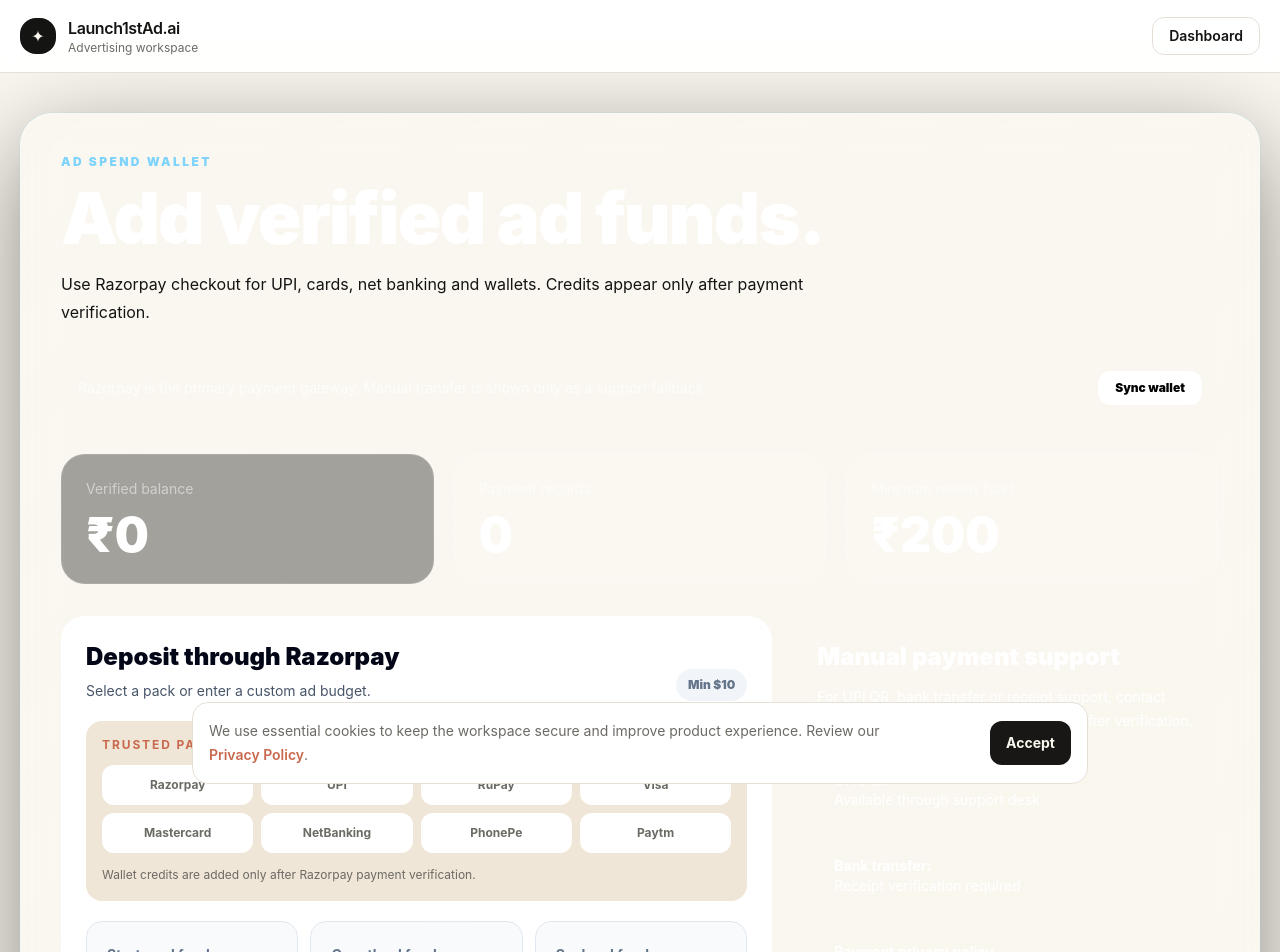
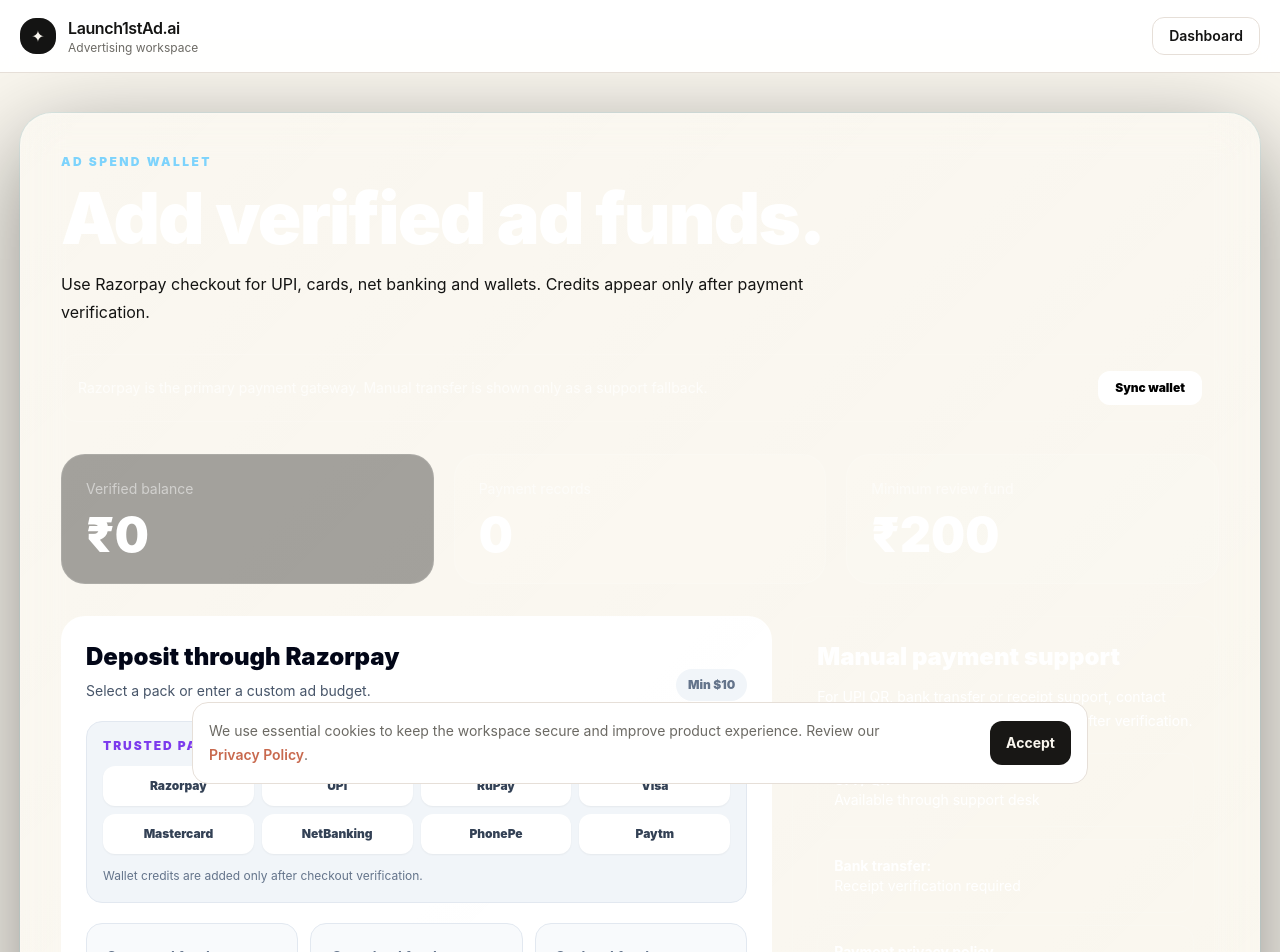
Before and after one commit to lkmeeena882437-dotcom/Launch1stAd.ai, a Next.js app: page /wallet in a window 1280 px wide. Shown: the top 952 px of the page. Built offline with nearby package versions, Linux system fonts and the light colour scheme.

Commit message:
Restyle trusted payment methods

```diff
--- a/components/wallet/SupportedMethods.tsx
+++ b/components/wallet/SupportedMethods.tsx
@@ -2,14 +2,14 @@
 
 export function SupportedMethods() {
   return (
-    <div className="mt-5 rounded-2xl bg-card p-4">
-      <p className="text-xs font-bold uppercase tracking-[0.16em] text-coral">Trusted payment methods</p>
+    <div className="mt-5 rounded-2xl border border-slate-200 bg-slate-100 p-4">
+      <p className="text-xs font-black uppercase tracking-[0.16em] text-violet-600">Trusted payment methods</p>
       <div className="mt-3 grid grid-cols-2 gap-2 sm:grid-cols-4">
         {methods.map((item) => (
-          <span key={item} className="rounded-xl bg-white px-3 py-3 text-center text-xs font-bold text-muted">{item}</span>
+          <span key={item} className="rounded-xl bg-white px-3 py-3 text-center text-xs font-black text-slate-700 shadow-sm">{item}</span>
         ))}
       </div>
-      <p className="mt-3 text-xs leading-5 text-muted">Wallet credits are added only after Razorpay payment verification.</p>
+      <p className="mt-3 text-xs leading-5 text-slate-500">Wallet credits are added only after checkout verification.</p>
     </div>
   );
 }
```
